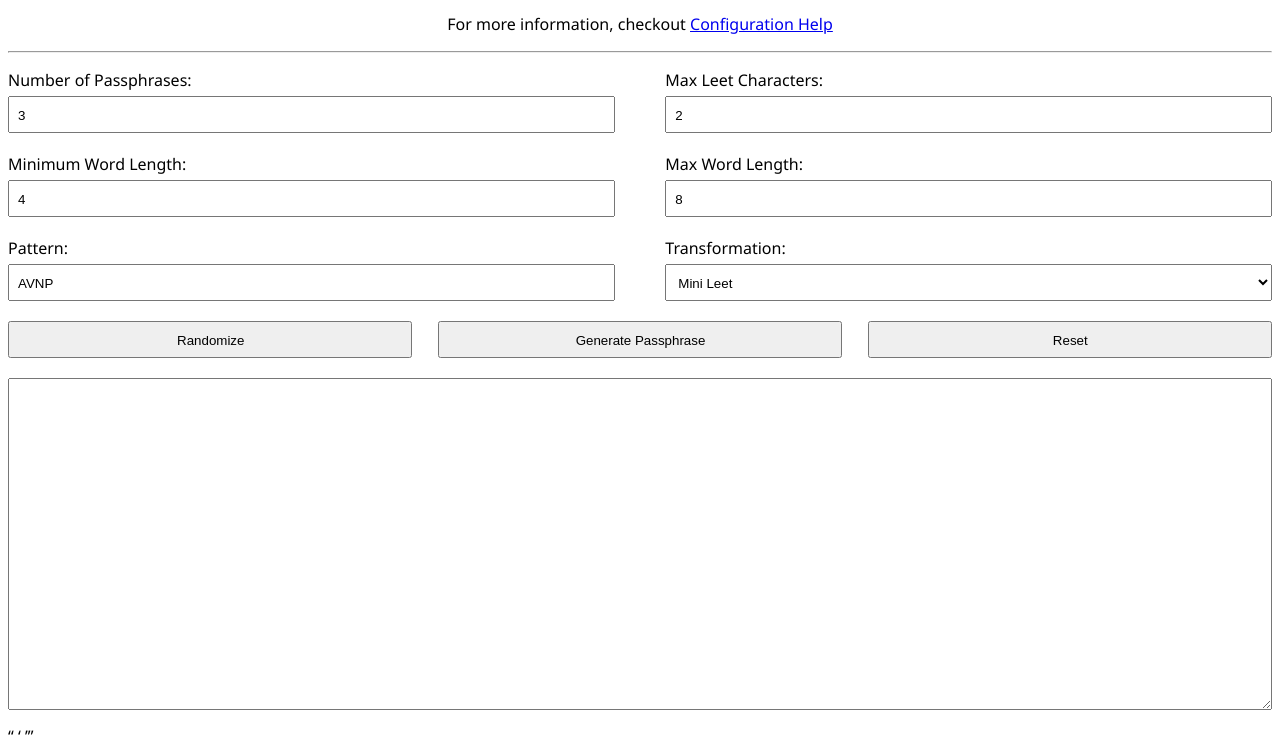
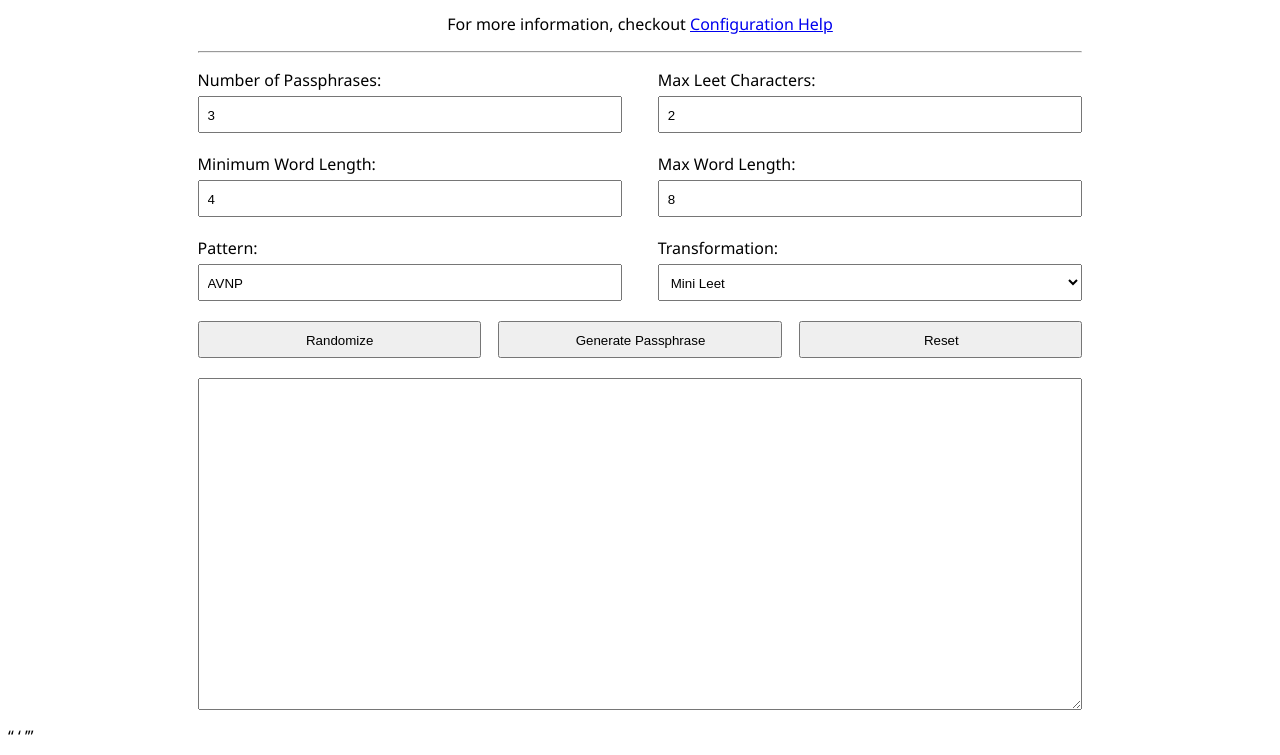
Before and after one commit to soodohcool/passw0rds, a plain HTML site: page index.html in a window 1280 px wide. Shown: the part 100-855 px from the top of the page. Drawn offline with Linux system fonts and the light colour scheme.

Commit message:
Update style.css
cat walked across keyboard...thought i deleted this...

```diff
--- a/style.css
+++ b/style.css
@@ -9,7 +9,7 @@ body {
 
 main {
   margin: 0 auto;
-  width: 60%aazz  dzzzzzxzxzcx                                                                                                                                                ;
+  width: 70%;                                                                                                                             ;
 }
 
 h1 {
```
